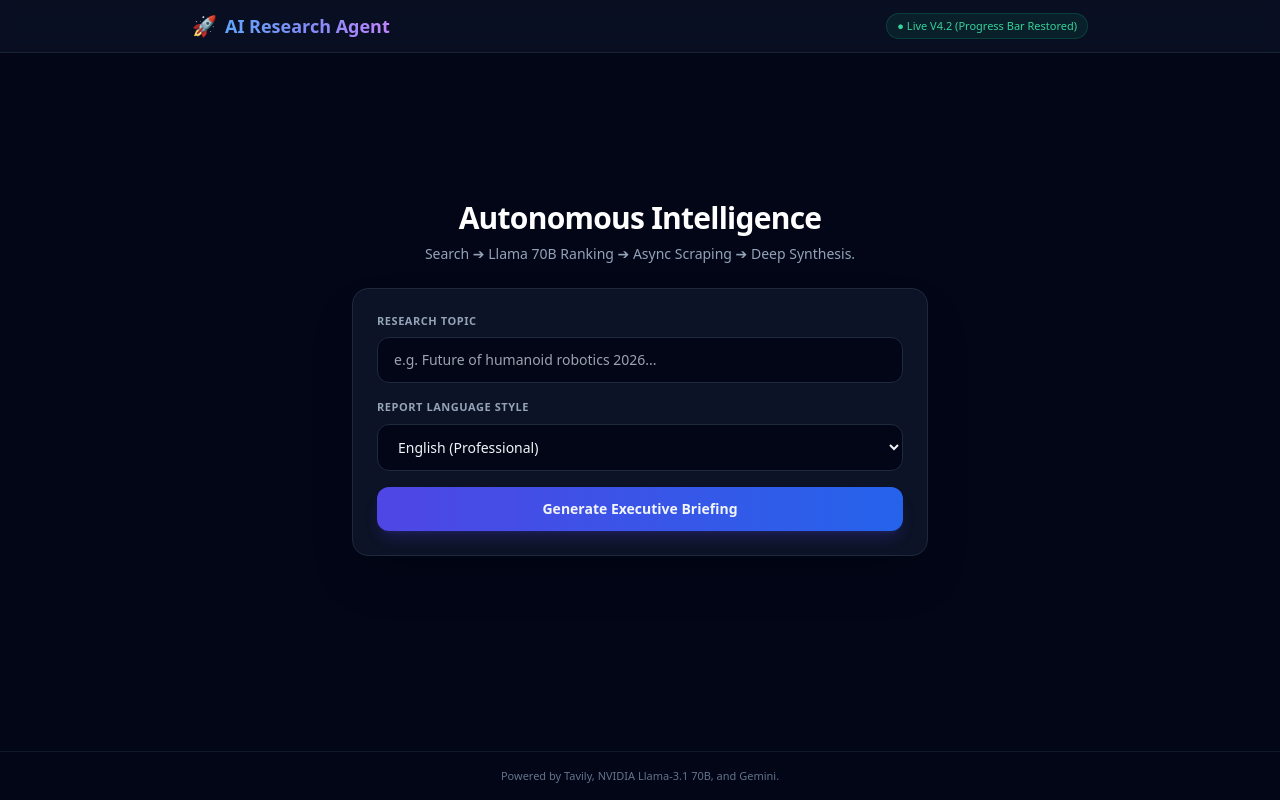
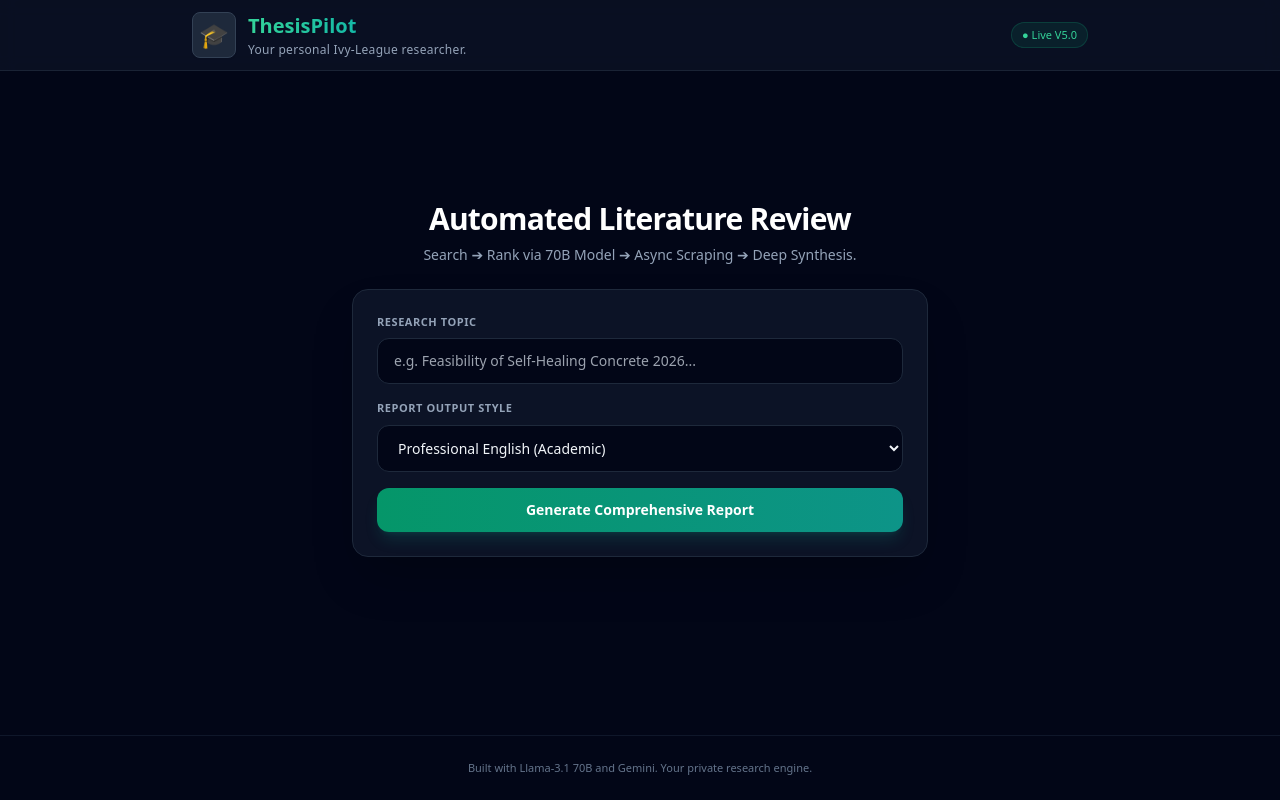
Before and after one commit to uracoderr/ai-research-agent, a FastAPI app: page / in a window 1280 px wide. Run offline with FastAPI, Linux system fonts and the light colour scheme; some libraries are stand-ins or nearby versions.

Commit message:
UI: Rebranded to ThesisPilot, fixed nano indentation, added fully integrated Podcast UI

```diff
--- a/templates/index.html
+++ b/templates/index.html
@@ -3,7 +3,7 @@
 <head>
     <meta charset="UTF-8">
     <meta name="viewport" content="width=device-width, initial-scale=1.0">
-    <title>AI Research Agent - Executive Intelligence</title>
+    <title>ThesisPilot - Your Personal Ivy-League Researcher</title>
     <script src="https://cdn.tailwindcss.com"></script>
     <style>
         body { word-break: break-word; overflow-wrap: break-word; }
@@ -22,17 +22,28 @@
         #report-content blockquote { border-left: 4px solid #10b981; background: rgba(16, 185, 129, 0.05); padding: 10px 14px; border-radius: 0 8px 8px 0; margin: 1rem 0; color: #cbd5e1; }
     </style>
 </head>
-<body class="bg-slate-950 text-slate-100 min-h-screen flex flex-col justify-between selection:bg-indigo-500 selection:text-white">
+<body class="bg-slate-950 text-slate-100 min-h-screen flex flex-col justify-between selection:bg-teal-500 selection:text-white">
 
     <header class="border-b border-slate-800/80 px-4 py-3 bg-slate-900/60 backdrop-blur sticky top-0 z-50">
         <div class="max-w-4xl mx-auto flex items-center justify-between">
-            <div class="flex items-center space-x-2">
-                <span class="text-xl">🚀</span>
-                <h1 class="text-base sm:text-lg font-bold bg-gradient-to-r from-blue-400 via-indigo-400 to-purple-400 bg-clip-text text-transparent">
-                    AI Research Agent
-                </h1>
+
+            <!-- Rebranded Header -->
+            <div class="flex items-center gap-3">
+                <div class="p-1.5 bg-slate-800 rounded-lg border border-slate-700 shadow-sm">
+                    <span class="text-xl sm:text-2xl">🎓</span>
+                </div>
+                <div class="flex flex-col justify-center">
+                    <h1 class="text-lg sm:text-xl font-extrabold bg-gradient-to-r from-emerald-400 via-teal-500 to-cyan-500 bg-clip-text text-transparent drop-shadow-sm leading-tight">
+                        ThesisPilot
+                    </h1>
+                    <span class="text-[10px] sm:text-xs text-slate-400 font-medium tracking-wide mt-0.5">
+                        Your personal Ivy-League researcher.
+                    </span>
+                </div>
             </div>
-            <span class="text-[11px] bg-emerald-500/10 text-emerald-400 border border-emerald-500/20 px-2.5 py-1 rounded-full font-medium">● Live V4.2 (Progress Bar Restored)</span>
+            <!-- Version Tag -->
+            <span class="text-[11px] bg-emerald-500/10 text-emerald-400 border border-emerald-500/20 px-2.5 py-1 rounded-full font-medium hidden sm:block">● Live V5.0</span>
+
         </div>
     </header>
 
@@ -41,41 +52,41 @@
         <!-- Input Form -->
         <div id="form-container" class="max-w-xl mx-auto w-full space-y-6 py-8">
             <div class="text-center space-y-2">
-                <h2 class="text-2xl sm:text-3xl font-extrabold tracking-tight text-white">Autonomous Intelligence</h2>
-                <p class="text-slate-400 text-xs sm:text-sm">Search ➔ Llama 70B Ranking ➔ Async Scraping ➔ Deep Synthesis.</p>
+                <h2 class="text-2xl sm:text-3xl font-extrabold tracking-tight text-white">Automated Literature Review</h2>
+                <p class="text-slate-400 text-xs sm:text-sm">Search ➔ Rank via 70B Model ➔ Async Scraping ➔ Deep Synthesis.</p>
             </div>
 
             <form id="research-form" onsubmit="startResearch(event)" class="space-y-4 bg-slate-900/80 p-6 rounded-2xl border border-slate-800 shadow-2xl">
                 <div>
                     <label class="block text-[11px] font-bold uppercase tracking-wider text-slate-400 mb-2">Research Topic</label>
-                    <input type="text" id="topic-input" required placeholder="e.g. Future of humanoid robotics 2026..."
-                           class="w-full bg-slate-950 border border-slate-800 rounded-xl px-4 py-3 text-slate-100 text-sm focus:outline-none focus:border-indigo-500 transition">
+                    <input type="text" id="topic-input" required placeholder="e.g. Feasibility of Self-Healing Concrete 2026..."
+                           class="w-full bg-slate-950 border border-slate-800 rounded-xl px-4 py-3 text-slate-100 text-sm focus:outline-none focus:border-teal-500 transition">
                 </div>
 
                 <div>
-                    <label class="block text-[11px] font-bold uppercase tracking-wider text-slate-400 mb-2">Report Language Style</label>
-                    <select id="lang-input" class="w-full bg-slate-950 border border-slate-800 rounded-xl px-4 py-3 text-slate-100 text-sm focus:outline-none focus:border-indigo-500 transition">
-                        <option value="english">English (Professional)</option>
-                        <option value="hinglish">Hinglish (Conversational Roman Script)</option>
+                    <label class="block text-[11px] font-bold uppercase tracking-wider text-slate-400 mb-2">Report Output Style</label>
+                    <select id="lang-input" class="w-full bg-slate-950 border border-slate-800 rounded-xl px-4 py-3 text-slate-100 text-sm focus:outline-none focus:border-teal-500 transition">
+                        <option value="english">Professional English (Academic)</option>
+                        <option value="hinglish">Hinglish (Conversational)</option>
                         <option value="hindi">Hindi (Devanagari)</option>
                     </select>
                 </div>
 
-                <button type="submit" class="w-full bg-gradient-to-r from-indigo-600 to-blue-600 hover:from-indigo-500 hover:to-blue-500 font-semibold text-sm py-3 rounded-xl transition shadow-lg shadow-indigo-600/20">
-                    Generate Executive Briefing
+                <button type="submit" class="w-full bg-gradient-to-r from-emerald-600 to-teal-600 hover:from-emerald-500 hover:to-teal-500 font-semibold text-sm py-3 rounded-xl transition shadow-lg shadow-teal-600/20 text-white">
+                    Generate Comprehensive Report
                 </button>
             </form>
         </div>
 
-        <!-- 🌟 Restored Live Progress Bar & Terminal Screen -->
+        <!-- 🌟 Live Progress Bar & Terminal Screen -->
         <div id="terminal-container" class="hidden space-y-4 max-w-xl mx-auto w-full py-10">
             <div class="text-center space-y-2">
                 <h3 class="text-lg font-bold text-slate-200">Executing Autonomous Pipeline...</h3>
-                <p id="progress-status-text" class="text-xs text-indigo-400 font-mono">Initializing worker nodes...</p>
+                <p id="progress-status-text" class="text-xs text-teal-400 font-mono">Initializing worker nodes...</p>
             </div>
 
             <div class="w-full bg-slate-900 rounded-full h-3 p-0.5 border border-slate-800 shadow-inner">
-                <div id="progress-bar-fill" class="bg-gradient-to-r from-indigo-500 via-blue-500 to-emerald-400 h-2 rounded-full transition-all duration-300" style="width: 5%;"></div>
+                <div id="progress-bar-fill" class="bg-gradient-to-r from-teal-500 via-emerald-500 to-cyan-400 h-2 rounded-full transition-all duration-300" style="width: 5%;"></div>
             </div>
             <div class="flex justify-between text-xs text-slate-400 font-mono font-semibold">
                 <span>Progress</span>
@@ -90,46 +101,64 @@
         <!-- Result Dashboard -->
         <div id="result-container" class="hidden space-y-6 py-4">
 
-            <div class="bg-slate-900/90 border border-slate-800 p-4 rounded-2xl flex flex-col lg:flex-row items-center justify-between gap-4">
+            <!-- Controls Bar -->
+            <div class="bg-slate-900/90 border border-slate-800 p-4 rounded-2xl flex flex-col lg:flex-row items-center justify-between gap-4 shadow-lg">
                 <div class="w-full lg:w-auto truncate">
                     <span class="text-[10px] text-slate-400 uppercase font-bold tracking-wider block">Active Topic</span>
                     <h3 id="res-topic" class="text-base font-bold text-white capitalize truncate"></h3>
                 </div>
 
                 <div class="flex items-center space-x-2 bg-slate-950 px-3 py-2 rounded-xl border border-slate-800 w-full lg:w-auto justify-center">
-                    <span class="text-[10px] text-slate-400 font-semibold uppercase whitespace-nowrap">Font: <span id="font-val" class="text-indigo-400 font-bold">100</span>%</span>
-                    <input type="range" min="50" max="150" value="100" step="5" oninput="changeFontSize(this.value)" class="w-24 accent-indigo-500 cursor-pointer">
+                    <span class="text-[10px] text-slate-400 font-semibold uppercase whitespace-nowrap">Font: <span id="font-val" class="text-teal-400 font-bold">100</span>%</span>
+                    <input type="range" min="50" max="150" value="100" step="5" oninput="changeFontSize(this.value)" class="w-24 accent-teal-500 cursor-pointer">
                 </div>
 
                 <div class="flex flex-wrap items-center justify-center gap-2 w-full lg:w-auto">
-                    <button id="speak-btn" onclick="toggleSpeech()" class="bg-pink-600 hover:bg-pink-500 text-xs px-3 py-2 rounded-xl font-bold transition text-white shadow-lg shadow-pink-600/20 flex items-center space-x-1">
-                        <span>🔊 Read Report</span>
+                    <!-- 🎙️ Podcast Mode Button -->
+                    <button id="podcast-btn" onclick="startPodcastMode()" class="bg-amber-500 hover:bg-amber-400 text-xs px-3 py-2 rounded-xl font-bold transition text-black shadow-lg shadow-amber-500/20 flex items-center space-x-1">
+                        <span>🎙️ Podcast Mode</span>
                     </button>
+
                     <a id="download-md" href="#" download class="bg-slate-800 hover:bg-slate-700 text-xs px-3 py-2 rounded-xl font-medium transition border border-slate-700 text-slate-300">.md</a>
-                    <a id="download-html" href="#" download class="bg-indigo-600 hover:bg-indigo-500 text-xs px-3 py-2 rounded-xl font-medium transition text-white">.html</a>
-                    <button onclick="location.reload()" class="bg-slate-800 hover:bg-slate-700 text-xs px-3 py-2 rounded-xl font-medium transition border border-slate-700 text-slate-300">New</button>
+                    <a id="download-html" href="#" download class="bg-teal-600 hover:bg-teal-500 text-xs px-3 py-2 rounded-xl font-medium transition text-white">.html</a>
+                    <button onclick="location.reload()" class="bg-slate-800 hover:bg-slate-700 text-xs px-3 py-2 rounded-xl font-medium transition border border-slate-700 text-slate-300">New Topic</button>
                 </div>
             </div>
 
+            <!-- Stats Grid -->
             <div class="grid grid-cols-2 sm:grid-cols-4 gap-3 text-center">
-                <div class="bg-slate-900/60 border border-slate-800/80 p-3 rounded-xl">
+                <div class="bg-slate-900/60 border border-slate-800/80 p-3 rounded-xl shadow-sm">
                     <span class="text-[10px] text-slate-400 block uppercase font-semibold">Time Taken</span>
-                    <span id="m-time" class="text-sm font-bold text-indigo-400"></span>
+                    <span id="m-time" class="text-sm font-bold text-teal-400"></span>
                 </div>
-                <div class="bg-slate-900/60 border border-slate-800/80 p-3 rounded-xl">
+                <div class="bg-slate-900/60 border border-slate-800/80 p-3 rounded-xl shadow-sm">
                     <span class="text-[10px] text-slate-400 block uppercase font-semibold">LLM Calls</span>
-                    <span id="m-calls" class="text-sm font-bold text-indigo-400"></span>
+                    <span id="m-calls" class="text-sm font-bold text-teal-400"></span>
                 </div>
-                <div class="bg-slate-900/60 border border-slate-800/80 p-3 rounded-xl">
+                <div class="bg-slate-900/60 border border-slate-800/80 p-3 rounded-xl shadow-sm">
                     <span class="text-[10px] text-slate-400 block uppercase font-semibold">Raw Fetched</span>
-                    <span id="m-fetched" class="text-sm font-bold text-indigo-400"></span>
+                    <span id="m-fetched" class="text-sm font-bold text-teal-400"></span>
                 </div>
-                <div class="bg-slate-900/60 border border-slate-800/80 p-3 rounded-xl">
+                <div class="bg-slate-900/60 border border-slate-800/80 p-3 rounded-xl shadow-sm">
                     <span class="text-[10px] text-slate-400 block uppercase font-semibold">Scraped Success</span>
                     <span id="m-scraped" class="text-sm font-bold text-emerald-400"></span>
                 </div>
             </div>
 
+            <!-- 🎙️ Live Podcast UI Box (Hidden initially) -->
+            <div id="podcast-ui" class="hidden bg-slate-950 border border-amber-500/50 p-4 rounded-xl shadow-xl shadow-amber-500/10">
+                <div class="flex items-center justify-between mb-3 border-b border-slate-800 pb-2">
+                    <span class="text-amber-400 font-bold text-sm flex items-center gap-2">
+                        <span class="animate-pulse">🔴</span> LIVE AI PODCAST
+                    </span>
+                    <button onclick="stopPodcast()" class="text-xs bg-red-600 hover:bg-red-500 px-3 py-1 rounded-md text-white font-bold transition">Stop Audio</button>
+                </div>
+                <div id="podcast-subtitles" class="text-sm font-medium text-slate-300 min-h-[60px] leading-relaxed">
+                    <span class="text-slate-500 italic">🧠 AI is analyzing the report and writing the podcast script... (takes ~5 seconds)</span>
+                </div>
+            </div>
+
+            <!-- Main Report Content -->
             <div class="bg-slate-900/90 border border-slate-800 p-6 sm:p-10 rounded-2xl shadow-2xl overflow-hidden">
                 <div id="report-content" class="transition-all duration-150" style="font-size: 15px;">
                 </div>
@@ -138,51 +167,104 @@
 
     </main>
 
-    <footer class="text-center py-4 text-[11px] text-slate-500 border-t border-slate-900 mt-12">
-        Powered by Tavily, NVIDIA Llama-3.1 70B, and Gemini.
+    <footer class="text-center py-6 text-[11px] text-slate-500 border-t border-slate-900 mt-12">
+        Built with Llama-3.1 70B and Gemini. Your private research engine.
     </footer>
 
+    <!-- JAVASCRIPT LOGIC -->
     <script>
-        let isSpeaking = false;
-        const synth = window.speechSynthesis;
-        let utterance = null;
-
-        function toggleSpeech() {
-            const btn = document.getElementById('speak-btn');
-            if (isSpeaking) {
-                synth.cancel();
-                isSpeaking = false;
-                btn.innerHTML = '🔊 Read Report';
-                btn.classList.replace('bg-red-600', 'bg-pink-600');
-                return;
-            }
-            const reportContent = document.getElementById('report-content').innerText;
-            if (!reportContent) return;
-
-            utterance = new SpeechSynthesisUtterance(reportContent);
-            const selectedLang = document.getElementById('lang-input').value;
-            utterance.lang = (selectedLang === 'hindi' || selectedLang === 'hinglish') ? 'hi-IN' : 'en-US';
-            utterance.rate = 0.9;
-
-            utterance.onend = function() {
-                isSpeaking = false;
-                btn.innerHTML = '🔊 Read Report';
-                btn.classList.replace('bg-red-600', 'bg-pink-600');
-            };
-
-            synth.speak(utterance);
-            isSpeaking = true;
-            btn.innerHTML = '🔇 Stop Reading';
-            btn.classList.replace('bg-pink-600', 'bg-red-600');
-        }
-
-        window.onbeforeunload = function() { if (synth) synth.cancel(); };
-
+        // --- UI Logic ---
         function changeFontSize(val) {
             document.getElementById('font-val').innerText = val;
             document.getElementById('report-content').style.fontSize = val + '%';
         }
 
+        // --- Podcast Logic ---
+        let podcastScript = [];
+        let currentLine = 0;
+        let isPodcastPlaying = false;
+
+        async function startPodcastMode() {
+            const reportText = document.getElementById('report-content').innerText;
+            if (!reportText) return;
+
+            // UI Updates
+            document.getElementById('podcast-ui').classList.remove('hidden');
+            document.getElementById('podcast-subtitles').innerHTML = `<span class="text-slate-500 italic">🧠 AI is generating the podcast script and initializing voices...</span>`;
+            document.getElementById('podcast-btn').disabled = true;
+            document.getElementById('podcast-btn').classList.add('opacity-50', 'cursor-not-allowed');
+
+            try {
+                const response = await fetch('/generate-podcast', {
+                    method: 'POST',
+                    headers: { 'Content-Type': 'application/json' },
+                    body: JSON.stringify({ report_text: reportText })
+                });
+
+                const data = await response.json();
+                if (data.error) throw new Error(data.error);
+
+                podcastScript = data.script;
+                currentLine = 0;
+                isPodcastPlaying = true;
+                playNextPodcastLine();
+
+            } catch (error) {
+                document.getElementById('podcast-subtitles').innerHTML = `<span class="text-red-400">❌ Failed to generate podcast: ${error.message}</span>`;
+                resetPodcastBtn();
+            }
+        }
+
+        function playNextPodcastLine() {
+            if (!isPodcastPlaying || currentLine >= podcastScript.length) {
+                stopPodcast();
+                return;
+            }
+
+            const line = podcastScript[currentLine];
+            const subtitleBox = document.getElementById('podcast-subtitles');
+
+            // Visual Update
+            const speakerColor = line.speaker.includes('A') ? 'text-teal-400' : 'text-emerald-400';
+            subtitleBox.innerHTML = `<strong class="${speakerColor}">${line.speaker}:</strong> <span class="text-white">${line.text}</span>`;
+
+            // Setup Speech
+            const utterance = new SpeechSynthesisUtterance(line.text);
+            const voices = window.speechSynthesis.getVoices();
+
+            // Assign Voices (Attempt to get distinct voices)
+            const voiceA = voices.find(v => v.lang.includes('en') && v.name.includes('Female')) || voices.find(v => v.lang.includes('en-US')) || voices[0];
+            const voiceB = voices.find(v => v.lang.includes('en') && (v.name.includes('Male') || v.name.includes('Google UK'))) || voices.find(v => v.lang.includes('en-GB')) || voices.reverse()[0];
+
+            utterance.voice = line.speaker.includes('A') ? voiceA : voiceB;
+            utterance.rate = 1.05;
+            utterance.pitch = line.speaker.includes('A') ? 1.1 : 0.9;
+
+            utterance.onend = () => {
+                currentLine++;
+                playNextPodcastLine();
+            };
+
+            window.speechSynthesis.speak(utterance);
+        }
+
+        function stopPodcast() {
+            isPodcastPlaying = false;
+            window.speechSynthesis.cancel();
+            document.getElementById('podcast-ui').classList.add('hidden');
+            resetPodcastBtn();
+        }
+
+        function resetPodcastBtn() {
+            const btn = document.getElementById('podcast-btn');
+            btn.disabled = false;
+            btn.classList.remove('opacity-50', 'cursor-not-allowed');
+        }
+
+        // Cancel speech if user navigates away
+        window.onbeforeunload = function() { if (window.speechSynthesis) window.speechSynthesis.cancel(); };
+
+        // --- Core Research Engine Logic (SSE) ---
         function startResearch(event) {
             event.preventDefault();
             const topic = document.getElementById('topic-input').value;
@@ -196,15 +278,15 @@
             const progressPct = document.getElementById('progress-pct');
             const progressStatusText = document.getElementById('progress-status-text');
 
-            terminalLogs.innerHTML = `<p class="text-cyan-400">[info] 🚀 Launching research pipeline for '${topic}'...</p>`;
+            terminalLogs.innerHTML = `<p class="text-teal-400">[info] 🚀 Booting ThesisPilot engine for '${topic}'...</p>`;
 
             const eventSource = new EventSource(`/stream-research?topic=${encodeURIComponent(topic)}&language=${encodeURIComponent(language)}`);
 
             eventSource.onmessage = function(event) {
                 const rawData = event.data;
-
                 let pct = 10;
                 let cleanData = rawData;
+
                 if (rawData.startsWith("[PROGRESS:")) {
                     const match = rawData.match(/\[PROGRESS:(\d+)\](.*)/);
                     if (match) {
@@ -213,7 +295,7 @@
                     }
                 }
 
-                // Smooth Progress Bar Update
+                // Progress Bar Update
                 progressBarFill.style.width = pct + '%';
                 progressPct.innerText = pct + '%';
                 progressStatusText.innerText = cleanData;
@@ -244,6 +326,7 @@
                     } catch (e) {}
                 }
 
+                // Format terminal logs
                 let formattedLog = cleanData
                     .replace('[step]', '🚀 ')
                     .replace('[/step]', '')
@@ -263,7 +346,7 @@
             };
 
             eventSource.onerror = function(err) {
-                terminalLogs.innerHTML += `<p class="text-red-400">❌ Stream connection closed.</p>`;
+                terminalLogs.innerHTML += `<p class="text-red-400">❌ Connection timeout. Background synthesis might still be running.</p>`;
                 eventSource.close();
             };
         }
```
